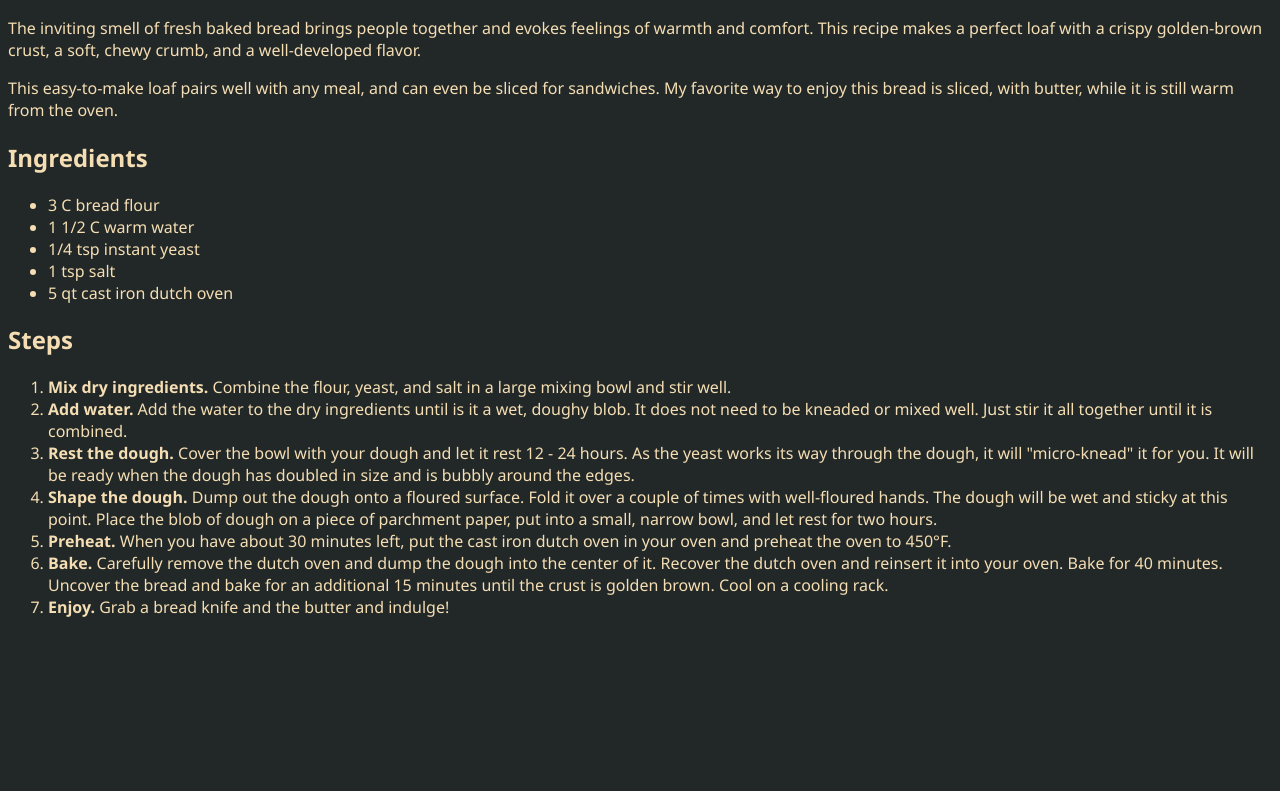
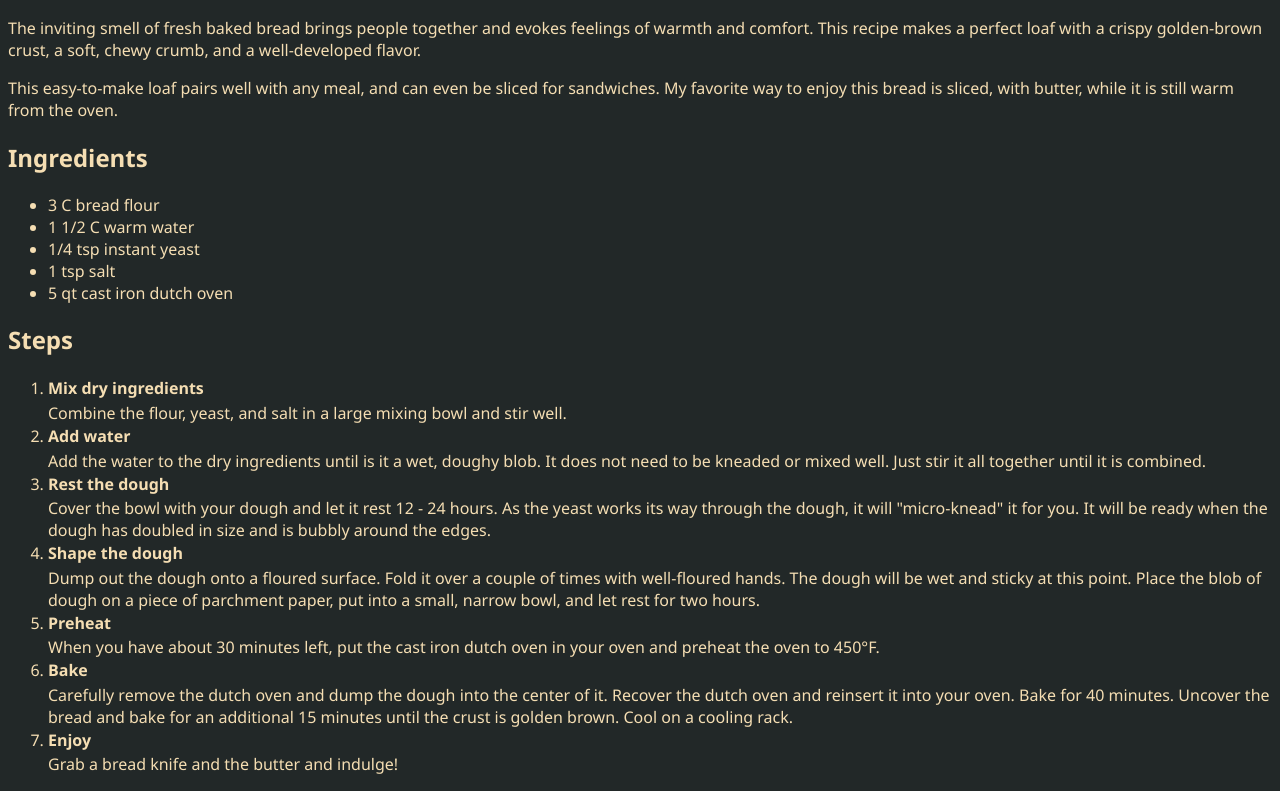
Before and after one commit to tfalasco/odin-recipes, a plain HTML site: page recipes/bread.html in a window 1280 px wide. Shown: the part 560-1351 px from the top of the page. Before the commit the page ends 1194 px from the top, so only its background shows below. Drawn offline with Linux system fonts and the light colour scheme.

Commit message:
Use CSS to style list item headings
This removes the html styling of list headings and uses CSS instead.

```diff
--- a/css/styles.css
+++ b/css/styles.css
@@ -3,3 +3,8 @@ body {
     background-color:rgb(34, 40, 40);
     font-family: 'Segoe UI', Tahoma, Geneva, Verdana, sans-serif;
 }
+
+.list-heading {
+    font-weight: bold;
+    line-height: 1.6;
+}
--- a/recipes/bread.html
+++ b/recipes/bread.html
@@ -23,13 +23,13 @@
         </ul>
         <h2>Steps</h2>
         <ol>
-            <li><span><strong>Mix dry ingredients.</strong></span> Combine the flour, yeast, and salt in a large mixing bowl and stir well.</li>
-            <li><span><strong>Add water.</strong></span> Add the water to the dry ingredients until is it a wet, doughy blob.  It does not need to be kneaded or mixed well.  Just stir it all together until it is combined.</li>
-            <li><span><strong>Rest the dough.</strong></span> Cover the bowl with your dough and let it rest 12 - 24 hours.  As the yeast works its way through the dough, it will "micro-knead" it for you.  It will be ready when the dough has doubled in size and is bubbly around the edges.</li>
-            <li><span><strong>Shape the dough.</strong></span> Dump out the dough onto a floured surface.  Fold it over a couple of times with well-floured hands.  The dough will be wet and sticky at this point. Place the blob of dough on a piece of parchment paper, put into a small, narrow bowl, and let rest for two hours.</li>
-            <li><span><strong>Preheat.</strong></span> When you have about 30 minutes left, put the cast iron dutch oven in your oven and preheat the oven to 450&deg;F.</li>
-            <li><span><strong>Bake.</strong></span> Carefully remove the dutch oven and dump the dough into the center of it.  Recover the dutch oven and reinsert it into your oven.  Bake for 40 minutes.  Uncover the bread and bake for an additional 15 minutes until the crust is golden brown. Cool on a cooling rack.</li>
-            <li><span><strong>Enjoy.</strong></span> Grab a bread knife and the butter and indulge!</li>
+            <li><div class="list-heading">Mix dry ingredients</div> Combine the flour, yeast, and salt in a large mixing bowl and stir well.</li>
+            <li><div class="list-heading">Add water</div> Add the water to the dry ingredients until is it a wet, doughy blob.  It does not need to be kneaded or mixed well.  Just stir it all together until it is combined.</li>
+            <li><div class="list-heading">Rest the dough</div> Cover the bowl with your dough and let it rest 12 - 24 hours.  As the yeast works its way through the dough, it will "micro-knead" it for you.  It will be ready when the dough has doubled in size and is bubbly around the edges.</li>
+            <li><div class="list-heading">Shape the dough</div> Dump out the dough onto a floured surface.  Fold it over a couple of times with well-floured hands.  The dough will be wet and sticky at this point. Place the blob of dough on a piece of parchment paper, put into a small, narrow bowl, and let rest for two hours.</li>
+            <li><div class="list-heading">Preheat</div> When you have about 30 minutes left, put the cast iron dutch oven in your oven and preheat the oven to 450&deg;F.</li>
+            <li><div class="list-heading">Bake</div> Carefully remove the dutch oven and dump the dough into the center of it.  Recover the dutch oven and reinsert it into your oven.  Bake for 40 minutes.  Uncover the bread and bake for an additional 15 minutes until the crust is golden brown. Cool on a cooling rack.</li>
+            <li><div class="list-heading">Enjoy</div> Grab a bread knife and the butter and indulge!</li>
         </ol>
     </body>
 </html>
```
Also changed, not shown: recipes/peanut-butter-sauce.html (+4 -4 lines), recipes/whipped-cream.html (+4 -4 lines).
